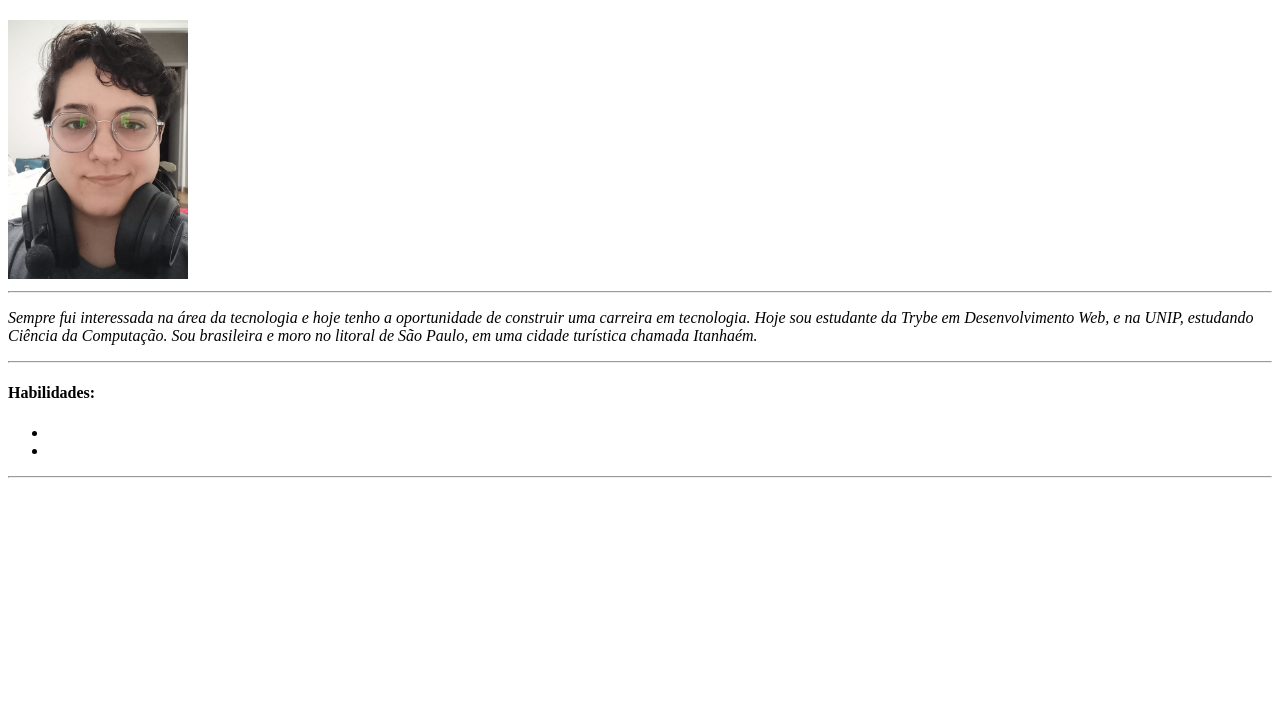
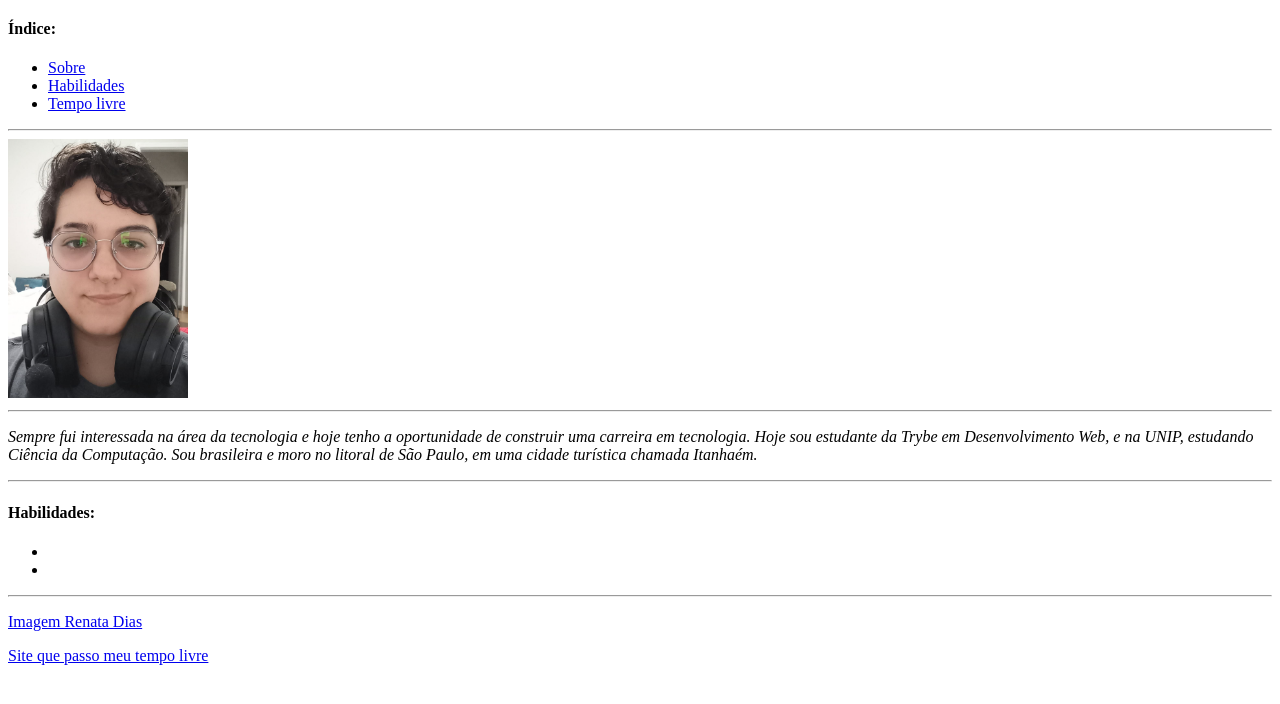
Before and after one commit to RehDias/RehDias.github.io, a plain HTML site: page index.html in a window 1280 px wide. Shown: the part 60-764 px from the top of the page. Drawn offline with Linux system fonts and the light colour scheme.

Commit message:
Portfolio

```diff
--- a/index.html
+++ b/index.html
@@ -6,10 +6,19 @@
 </head>
 <body>
     <h1><strong>Renata Dias de Oliveira</strong></h1>
-    <img src="./Me.jpeg" alt="Foto de Renata Dias" width="180px">
+
+    <h4>Índice:</h4>
+    <ul>
+        <li><a href="#Sobre">Sobre</a></li>
+        <li><a href="#Hab">Habilidades</a></li>
+        <li><a href="#TempoLivre">Tempo livre</a></li>
+    </ul>
     <hr>
 
-    <p><em>
+    <img id="./Me.jpeg" src="./Me.jpeg" alt="Foto de Renata Dias" width="180px">
+    <hr>
+
+    <p id="Sobre"><em>
         Sempre fui interessada na área da tecnologia e hoje tenho a
         oportunidade de construir uma carreira em tecnologia. Hoje
         sou estudante da Trybe em Desenvolvimento Web, e na UNIP,
@@ -18,7 +27,7 @@
     </em></p>
     <hr>
 
-    <h4>Habilidades:</h4>
+    <h4 id="Hab">Habilidades:</h4>
 
     <ul>
         <li></li>
@@ -26,6 +35,7 @@
     </ul>
     <hr>
 
-
+    <p><a href="#./Me.jpeg"> Imagem Renata Dias</a></p>
+    <p id="TempoLivre"><a href="https://www.twitch.tv/" target="_blank">Site que passo meu tempo livre</a></p>
 </body>
 </html>
```
